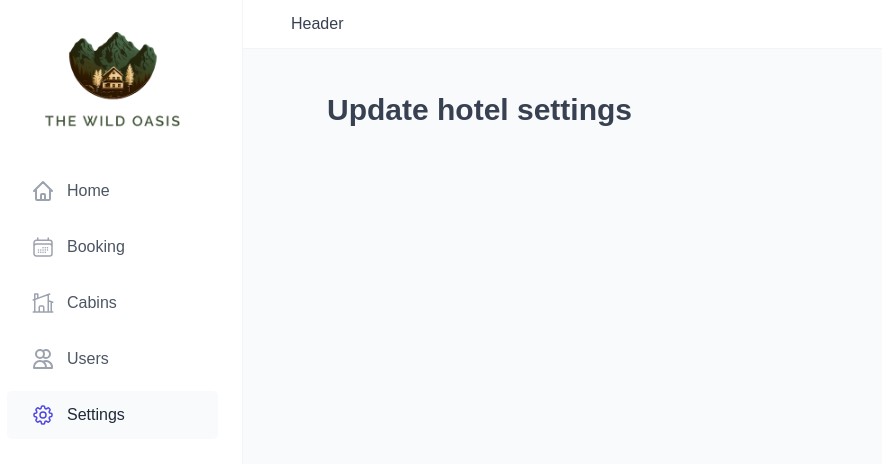
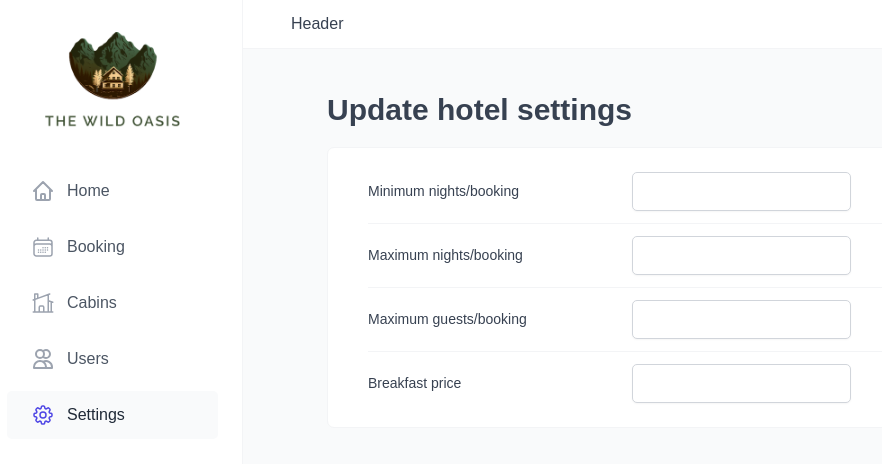
Before and after one commit to G3RGES/the-wild-oasis, a React app: page /settings in a window 1280 px wide. Shown: the top 464 px of the page, without its empty margins (17-899 px from the left). Built offline with nearby package versions, Linux system fonts and the light colour scheme; the HTML template or start-up script is replaced by a standard one.

Commit message:
Update Settings.jsx

```diff
--- a/src/pages/Settings.jsx
+++ b/src/pages/Settings.jsx
@@ -1,7 +1,14 @@
+import UpdateSettingsForm from "../features/settings/UpdateSettingsForm";
 import Heading from "../ui/Heading";
+import Row from "./../ui/Row";
 
 function Settings() {
-  return <Heading as="h1">Update hotel settings</Heading>;
+  return (
+    <Row>
+      <Heading as="h1">Update hotel settings</Heading>
+      <UpdateSettingsForm />
+    </Row>
+  );
 }
 
 export default Settings;
```
